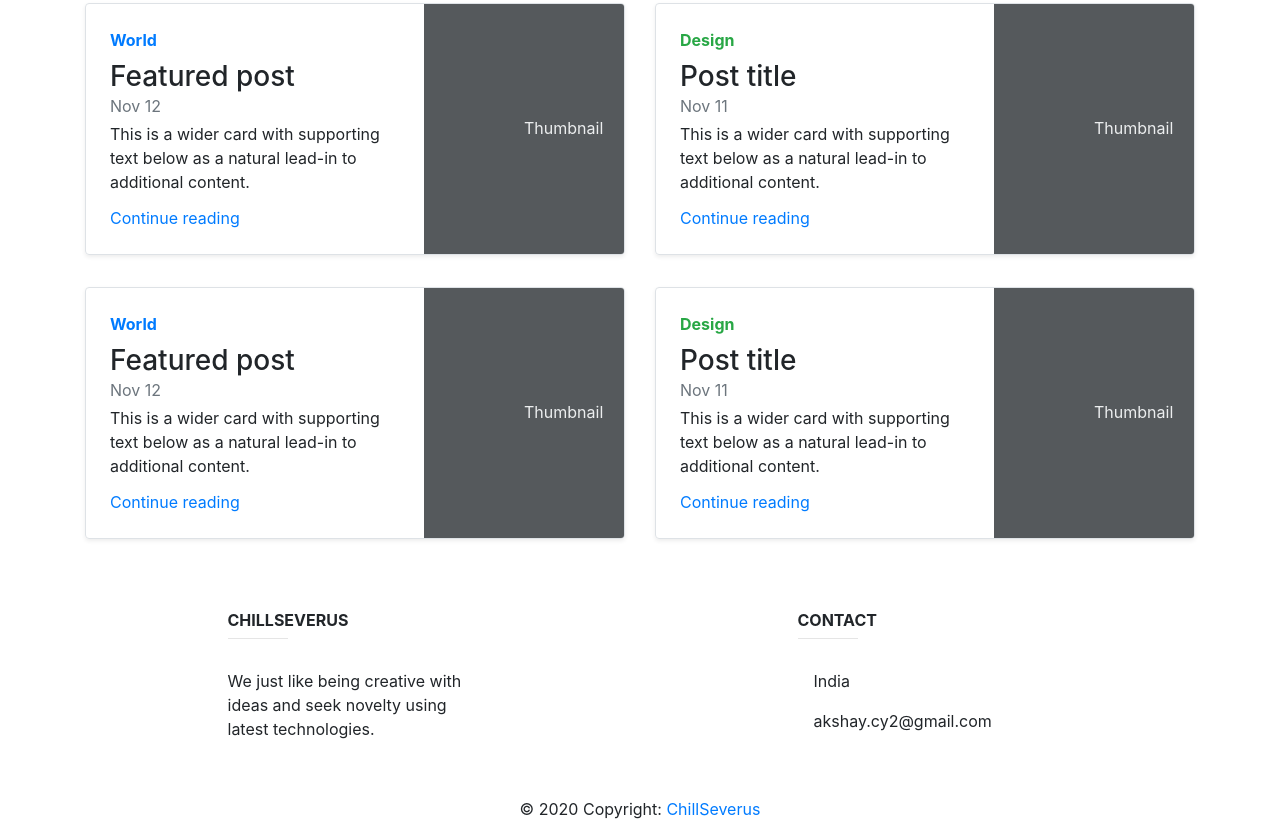
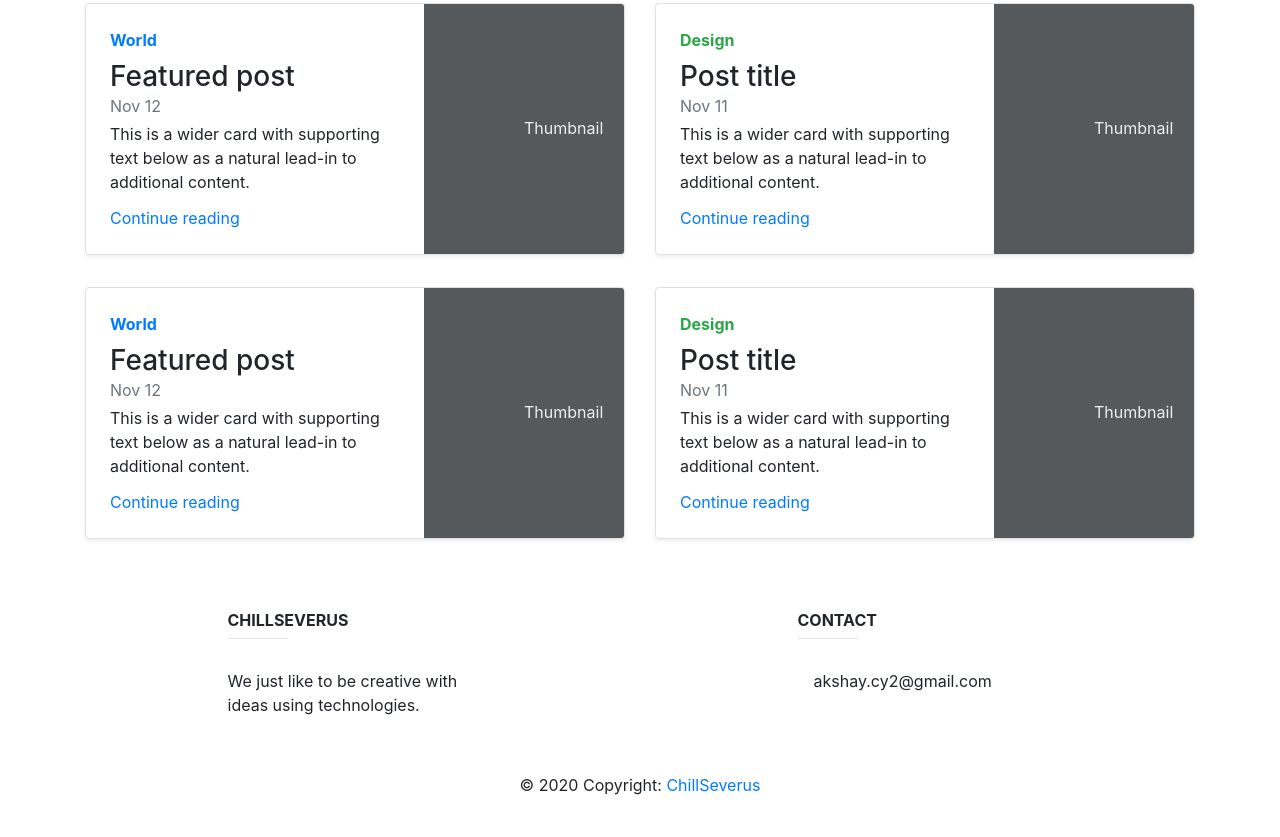
Before and after one commit to alexith/myWebsite--ChillSeverus--Blogging-The-Humour-In-Every-Surreal-Way, a plain HTML site: page Index.html in a window 1280 px wide. Shown: the part 628-1465 px from the top of the page. After the commit the page ends 1441 px from the top, so only its background shows below. Drawn offline with nearby package versions, Linux system fonts and the light colour scheme.

Commit message:
typo and removal of r text

```diff
--- a/Index.html
+++ b/Index.html
@@ -216,7 +216,7 @@
           <!-- Content -->
           <h6 class="text-uppercase font-weight-bold">ChillSeverus</h6>
           <hr class="deep-purple accent-2 mb-4 mt-0 d-inline-block mx-auto" style="width: 60px;">
-          <p>We just like being creative with ideas and seek novelty using latest technologies.</p>
+          <p>We just like to be creative with ideas using technologies.</p>
 
         </div>
 
@@ -228,9 +228,7 @@
           <h6 class="text-uppercase font-weight-bold">Contact</h6>
           <hr class="deep-purple accent-2 mb-4 mt-0 d-inline-block mx-auto" style="width: 60px;">
           <p>
-            <i class="fas fa-home mr-3"></i>India</p>
-          <p>
-            <i class="fas fa-envelope mr-3"></i> akshay.cy2@gmail.com</p>
+            <i class="fas fa-envelope mr-3"></i>akshay.cy2@gmail.com</p>
 
         </div>
         <!-- Grid column -->
```
